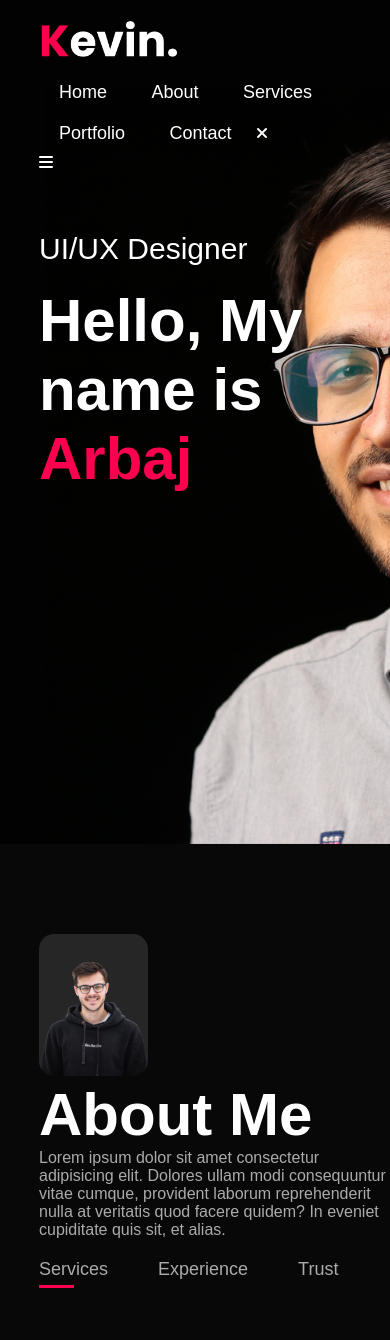
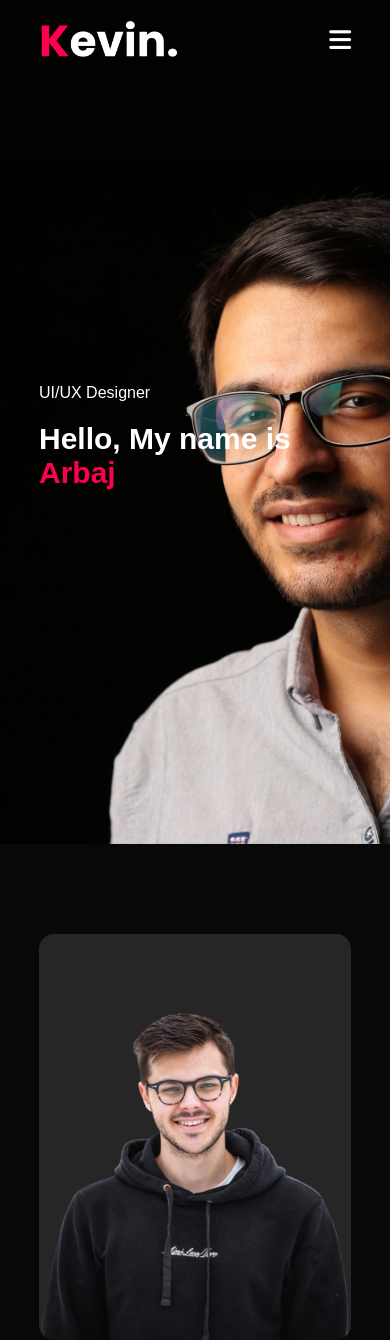
Before and after one commit to arbajmessiali/portfolio, a plain HTML site: page index.html in a window 390 px wide. Shown: the top 1340 px of the page. Drawn offline with Linux system fonts and the light colour scheme.

Commit message:
responsive website for mobile

```diff
--- a/styles.css
+++ b/styles.css
@@ -301,3 +301,72 @@ form btn2{
     font-weight: 300;
     margin-top: 20px;
 }
+
+.copyright i{
+    color: #ff004f;
+}
+
+/*----------------------*/
+nav .fas{
+    display: none;
+}
+
+@media only screen and (max-width: 600px){
+    #header{
+        background-image: url(images/phone-background.png);
+    }
+    .header-text{
+        margin-top: 100%;
+        font-size: 16px;
+    }
+    .header-text h1{
+        font-size: 30px;
+    }
+    nav .fas{
+        display: block;
+        font-size: 25px;
+    }
+    nav ul{
+        background: #ff004f;
+        position: fixed;
+        top: 0;
+        right: -200px;
+        width: 200px;
+        height: 100vh;
+        padding-top: 50px;
+        z-index: 2;
+        transition: right 0.5s;
+    }
+    nav ul li{
+        display: block;
+        margin: 25px;
+    }
+    nav ul .fas{
+        position: absolute;
+        top: 25px;
+        left: 25px;
+        cursor: pointer;
+    }
+    .sub-title{
+        font-size: 40px;
+    }
+    .about-col-1, .about-col-2{
+        flex-basis: 100%;
+    }
+    .about-col-1{
+        margin-bottom: 30px;
+    }
+    .about-col-2{
+        font-size: 14px;
+    }
+    .tab-links{
+        font-size: 16px;
+        margin-right: 20px;
+    }
+    .contact-left, .contact-right{
+        flex-basis: 100%;
+    }
+    .copyright{
+        font-size: 14px;
+    }
+}
```
